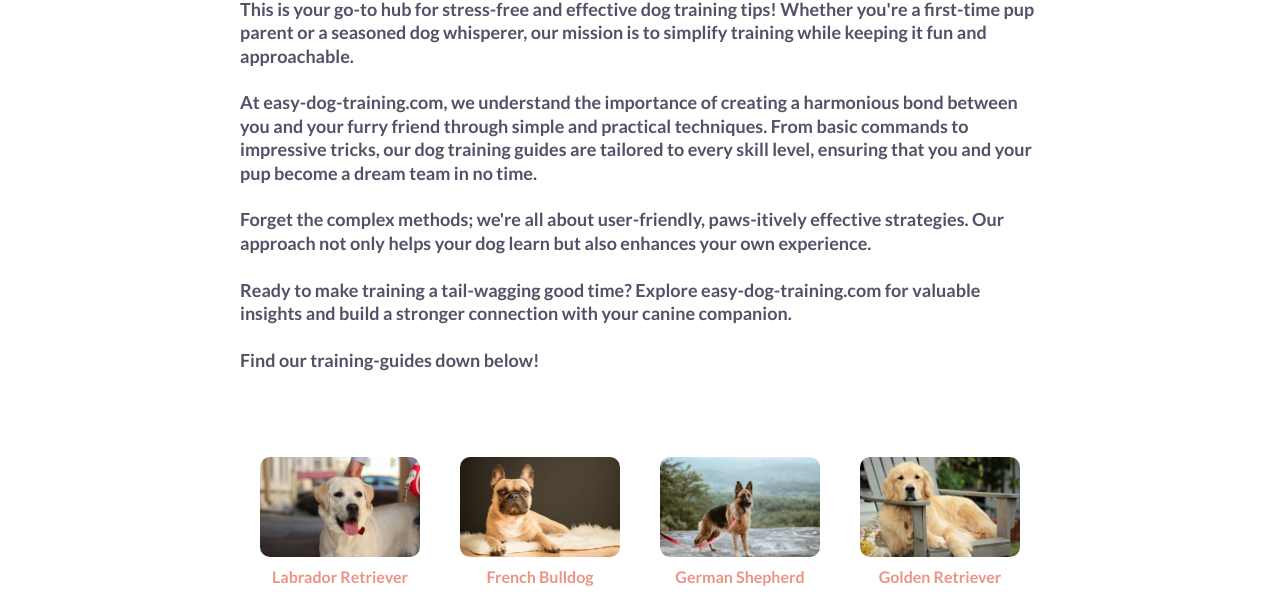
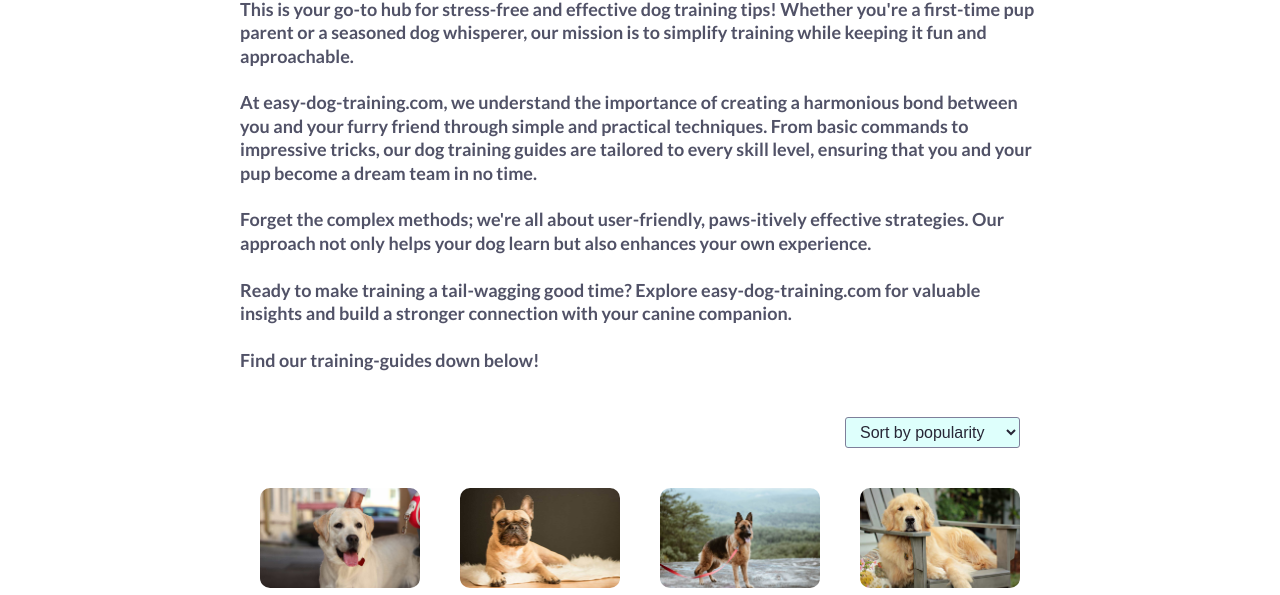
Before and after one commit to Bertiscoding/ad-publishing-dog, a Gatsby site: page / in a window 1280 px wide. Shown: the part 182-777 px from the top of the page. Built offline with nearby package versions, Linux system fonts and the light colour scheme; Gatsby itself is replaced by a stand-in of ours; some packages are replaced by stand-ins of ours.

Commit message:
sorting algorithm

```diff
--- a/src/components/HomePage.jsx
+++ b/src/components/HomePage.jsx
@@ -1,10 +1,11 @@
-import React from "react"
+import React, { useState } from "react"
 import { graphql, useStaticQuery } from "gatsby"
 import Header from "./shared/Header"
 import Footer from "./shared/Footer"
 
 
 const HomePage = () => {
+  const [sortBy, setSortBy] = useState('popular')
 
   const data = useStaticQuery(graphql`
     query {
@@ -57,7 +58,7 @@ const HomePage = () => {
   }
 
   const sectionStyle = {
-    marginTop: 40,
+    marginTop: 10,
     display: "flex",
     justifyContent: "center",
     padding: 15,
@@ -99,8 +100,13 @@ const HomePage = () => {
       </a>
     )
   })
-  const sortedItems = mapItems.sort((a, b) => {
+
+  const sortedItems =  mapItems.sort((a, b) => {
+    if (sortBy === 'popular') {
       return a.props.id - b.props.id
+    } else {
+      return a.props.children[1].props.children.localeCompare(b.props.children[1].props.children)
+    }
   })
 
   return (
@@ -133,6 +139,12 @@ const HomePage = () => {
             Find our training-guides down below!
           </h1>
           <section id="ab-mid"></section>
+          <div className="sort-items_container">
+            <select name="sortItems" id="sortItems" defaultValue={'popular'} className="sort-items" onChange={e => setSortBy(e.target.value)}>
+              <option value="popular" >Sort by popularity</option>
+              <option value="atoz">Sort A-Z</option>
+            </select>
+          </div>
           <section style={sectionStyle}>
             <div style={sectionWrapperStyle}>
               { sortedItems }
--- a/src/styles/style.scss
+++ b/src/styles/style.scss
@@ -118,6 +118,25 @@ h2 {
   transform: translateY(-8px) rotate(-45deg);
 }
 
+.sort-items {
+  background-color: #DEFFFC;
+  border-radius: 3px;
+  width: 175px;
+  padding: 5px 10px;
+  color: #272635;
+  border: 1px solid #7E7F9A;
+  font-weight: 500;
+  font-size: 16px;
+
+  &_container {
+    margin-top: 30px;
+    width: 100%;
+    display: flex;
+    justify-content: flex-end;
+    padding-right: 35px;
+  }
+}
+
 .hp-background-img,
 .lp-background-img {
   height: 100%;
```
Lines whose indentation alone changed are shown as unchanged.
